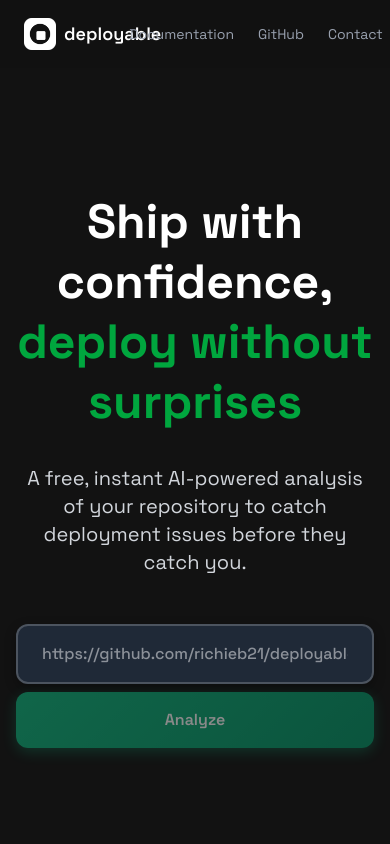
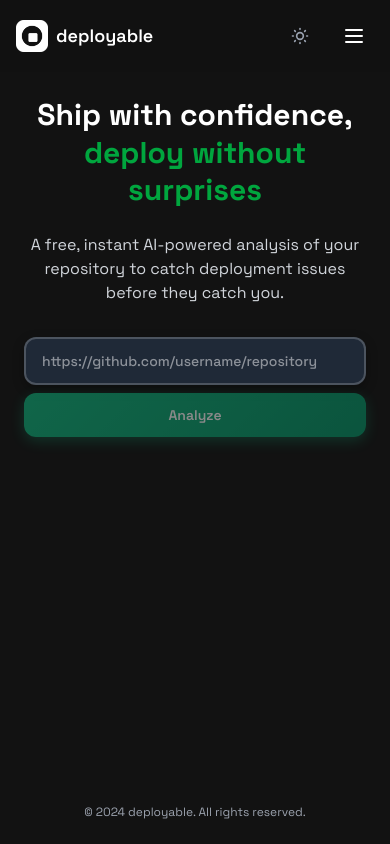
Before and after one commit to richieb21/deployable, a Next.js app in the folder frontend/: page / in a window 390 px wide. Shown: the top 844 px of the page. Built offline with nearby package versions, Linux system fonts and the light colour scheme.

Commit message:
handle mobile

```diff
--- a/frontend/src/app/components/Footer.tsx
+++ b/frontend/src/app/components/Footer.tsx
@@ -18,10 +18,10 @@ export const Footer = () => {
         color: theme === "dark" ? "#9ca3af" : "#6b7280",
         borderTop: theme === "dark" ? "none" : "1px solid #f3f4f6",
       }}
-      className="py-8"
+      className="py-6 sm:py-8"
     >
       <div className="max-w-7xl mx-auto px-4 sm:px-6 lg:px-8">
-        <div className="text-center text-sm">
+        <div className="text-center text-xs sm:text-sm">
           © 2024 deployable. All rights reserved.
         </div>
       </div>
--- a/frontend/src/app/components/Header.tsx
+++ b/frontend/src/app/components/Header.tsx
@@ -5,6 +5,7 @@ import Link from "next/link";
 import { usePathname } from "next/navigation";
 import { ThemeToggle } from "./ThemeToggle";
 import { useTheme } from "../context/ThemeContext";
+import { useState } from "react";
 
 export interface HeaderProps {
   variant?: "dark" | "light";
@@ -15,6 +16,7 @@ export const Header = ({ variant = "dark", onRefresh }: HeaderProps) => {
   const pathname = usePathname();
   const isStatsPage = pathname === "/stats";
   const { theme } = useTheme();
+  const [mobileMenuOpen, setMobileMenuOpen] = useState(false);
 
   // Use the theme context to determine the actual variant
   const effectiveVariant =
@@ -26,7 +28,7 @@ export const Header = ({ variant = "dark", onRefresh }: HeaderProps) => {
         effectiveVariant === "dark" ? "bg-[#121212]/80" : "bg-[#f9fafb]/80"
       }`}
     >
-      <div className="px-6 py-4 flex justify-between items-center">
+      <div className="px-4 sm:px-6 py-4 flex justify-between items-center">
         <Link href="/" className="flex items-center gap-2">
           <Image
             src={
@@ -45,7 +47,8 @@ export const Header = ({ variant = "dark", onRefresh }: HeaderProps) => {
           </span>
         </Link>
 
-        <nav className="flex gap-6 text-sm text-gray-400 items-center">
+        {/* Desktop Navigation */}
+        <nav className="hidden md:flex gap-6 text-sm text-gray-400 items-center">
           {/* Show refresh button only on stats page */}
           {isStatsPage && onRefresh && (
             <button
@@ -94,7 +97,110 @@ export const Header = ({ variant = "dark", onRefresh }: HeaderProps) => {
           </a>
           <ThemeToggle />
         </nav>
+
+        {/* Mobile Menu Button */}
+        <div className="flex items-center gap-4 md:hidden">
+          <ThemeToggle />
+          <button
+            onClick={() => setMobileMenuOpen(!mobileMenuOpen)}
+            className={`p-2 rounded-md ${
+              effectiveVariant === "dark" ? "text-white" : "text-gray-900"
+            }`}
+          >
+            <svg
+              className="w-6 h-6"
+              fill="none"
+              stroke="currentColor"
+              viewBox="0 0 24 24"
+            >
+              {mobileMenuOpen ? (
+                <path
+                  strokeLinecap="round"
+                  strokeLinejoin="round"
+                  strokeWidth={2}
+                  d="M6 18L18 6M6 6l12 12"
+                />
+              ) : (
+                <path
+                  strokeLinecap="round"
+                  strokeLinejoin="round"
+                  strokeWidth={2}
+                  d="M4 6h16M4 12h16M4 18h16"
+                />
+              )}
+            </svg>
+          </button>
+        </div>
       </div>
+
+      {/* Mobile Menu */}
+      {mobileMenuOpen && (
+        <div
+          className={`md:hidden px-4 py-3 ${
+            effectiveVariant === "dark" ? "bg-[#121212]" : "bg-white"
+          }`}
+        >
+          <nav className="flex flex-col gap-4 text-sm">
+            {isStatsPage && onRefresh && (
+              <button
+                onClick={() => {
+                  onRefresh();
+                  setMobileMenuOpen(false);
+                }}
+                className="px-4 py-2 bg-blue-600 hover:bg-blue-700 text-white rounded-md transition-colors flex items-center gap-2 justify-center"
+              >
+                <svg
+                  className="w-4 h-4"
+                  fill="none"
+                  stroke="currentColor"
+                  viewBox="0 0 24 24"
+                >
+                  <path
+                    strokeLinecap="round"
+                    strokeLinejoin="round"
+                    strokeWidth={2}
+                    d="M4 4v5h.582m15.356 2A8.001 8.001 0 004.582 9m0 0H9m11 11v-5h-.581m0 0a8.003 8.003 0 01-15.357-2m15.357 2H15"
+                  />
+                </svg>
+                Refresh Analysis
+              </button>
+            )}
+            <a
+              href="#"
+              className={`py-2 ${
+                effectiveVariant === "dark" ? "text-gray-300" : "text-gray-700"
+              } hover:${
+                effectiveVariant === "dark" ? "text-white" : "text-gray-900"
+              }`}
+              onClick={() => setMobileMenuOpen(false)}
+            >
+              Documentation
+            </a>
+            <a
+              href="#"
+              className={`py-2 ${
+                effectiveVariant === "dark" ? "text-gray-300" : "text-gray-700"
+              } hover:${
+                effectiveVariant === "dark" ? "text-white" : "text-gray-900"
+              }`}
+              onClick={() => setMobileMenuOpen(false)}
+            >
+              GitHub
+            </a>
+            <a
+              href="#"
+              className={`py-2 ${
+                effectiveVariant === "dark" ? "text-gray-300" : "text-gray-700"
+              } hover:${
+                effectiveVariant === "dark" ? "text-white" : "text-gray-900"
+              }`}
+              onClick={() => setMobileMenuOpen(false)}
+            >
+              Contact
+            </a>
+          </nav>
+        </div>
+      )}
     </header>
   );
 };
--- a/frontend/src/app/components/Hero.tsx
+++ b/frontend/src/app/components/Hero.tsx
@@ -65,10 +65,10 @@ export const Hero = () => {
   };
 
   return (
-    <div className="max-w-7xl mx-auto px-4 sm:px-6 lg:px-8 pt-48 pb-64">
-      <div className="text-center space-y-8">
+    <div className="max-w-7xl mx-auto px-4 sm:px-6 lg:px-8 pt-24 sm:pt-32 md:pt-48 pb-32 md:pb-64">
+      <div className="text-center space-y-6 md:space-y-8">
         <h2
-          className="text-5xl sm:text-6xl font-bold max-w-3xl mx-auto leading-tight"
+          className="text-3xl sm:text-4xl md:text-5xl lg:text-6xl font-bold max-w-3xl mx-auto leading-tight"
           style={{ color: theme === "dark" ? "#ffffff" : "#111827" }}
         >
           Ship with confidence, <br />
@@ -79,17 +79,17 @@ export const Hero = () => {
           </span>
         </h2>
         <p
-          className="text-xl max-w-2xl mx-auto"
+          className="text-base md:text-xl max-w-2xl mx-auto px-2"
           style={{ color: theme === "dark" ? "#d1d5db" : "#4b5563" }}
         >
           A free, instant AI-powered analysis of your repository to catch
           deployment issues before they catch you.
         </p>
-        {/*             A free tool to analyze your personal projects and applications to give you piece of mind before you hit deploy */}
+
         {/* CTA Section */}
         <form
           onSubmit={handleSubmit}
-          className="flex flex-col w-full max-w-2xl mx-auto gap-4 mt-12"
+          className="flex flex-col w-full max-w-2xl mx-auto gap-4 mt-8 md:mt-12 px-2"
         >
           <div className="flex flex-col sm:flex-row w-full gap-2">
             <div className="relative flex-grow">
@@ -97,8 +97,8 @@ export const Hero = () => {
                 type="text"
                 value={url}
                 onChange={(e) => setUrl(e.target.value)}
-                placeholder="https://github.com/richieb21/deployable"
-                className="w-full px-6 py-4 rounded-xl focus:outline-none focus:ring-2 focus:ring-green-500 focus:border-transparent"
+                placeholder="https://github.com/username/repository"
+                className="w-full px-4 sm:px-6 py-3 sm:py-4 rounded-xl focus:outline-none focus:ring-2 focus:ring-green-500 focus:border-transparent text-sm sm:text-base"
                 style={inputStyle}
                 disabled={isLoading}
               />
@@ -106,7 +106,7 @@ export const Hero = () => {
             <button
               type="submit"
               disabled={isLoading || !url}
-              className="px-8 py-4 rounded-xl font-semibold transition whitespace-nowrap disabled:opacity-50 disabled:cursor-not-allowed hover:opacity-90 hover:transform hover:scale-105"
+              className="px-6 sm:px-8 py-3 sm:py-4 rounded-xl font-semibold transition whitespace-nowrap disabled:opacity-50 disabled:cursor-not-allowed hover:opacity-90 hover:transform hover:scale-105 text-sm sm:text-base"
               style={buttonStyle}
             >
               {isLoading ? "Analyzing..." : "Analyze"}
```
